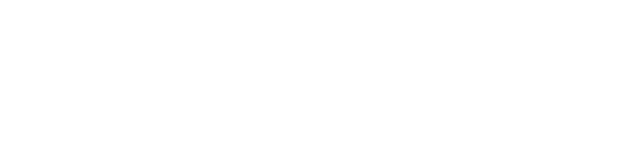
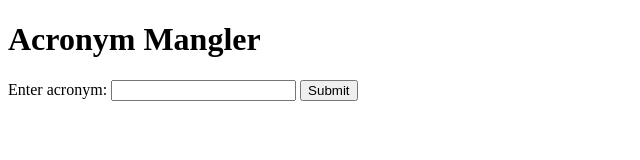
Before and after one commit to patrickcarver/AcronymMangler, a plain HTML site: page index.html in a window 1280 px wide. Shown: the whole page, without its empty margins (0-640 px from the left). Drawn offline with Linux system fonts and the light colour scheme.

Commit message:
Create form to enter in acronym

```diff
--- a/index.html
+++ b/index.html
@@ -1 +1,26 @@
 <!doctype html>
+
+<html>
+
+<head>
+	<title>Acronym Mangler</title>
+</head>
+
+<body>
+	<header>
+		<h1>Acronym Mangler</h1>
+	</header>
+	<section>
+		<form method="post">
+			<label for="acronym-label">Enter acronym:</label>
+			<input type="text" id="acronym-input" name="acronym-input" value="">
+			<input type="submit" id="submit" name="submit" value="Submit">
+		</form>
+	</section>
+	<footer>
+
+	</footer>
+	<script src="mangler.js"></script>
+</body>
+
+</html>
```
